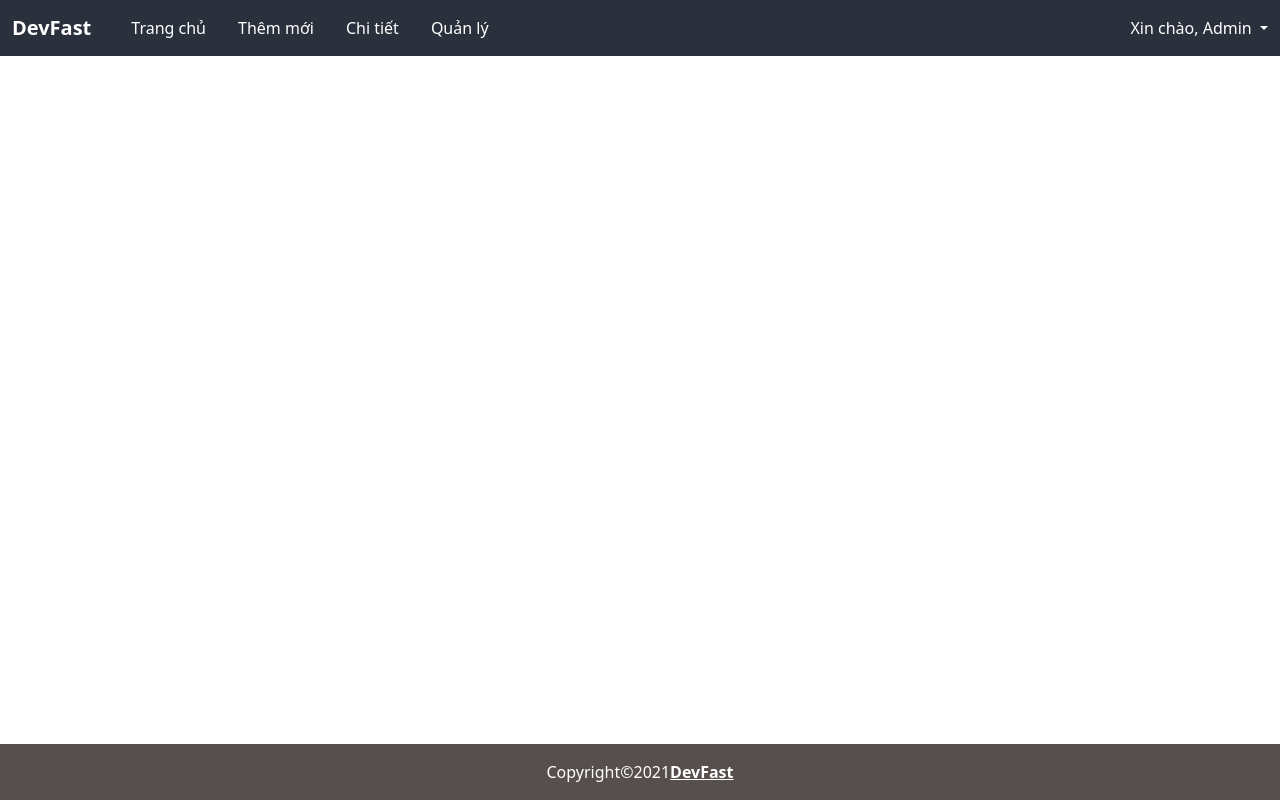
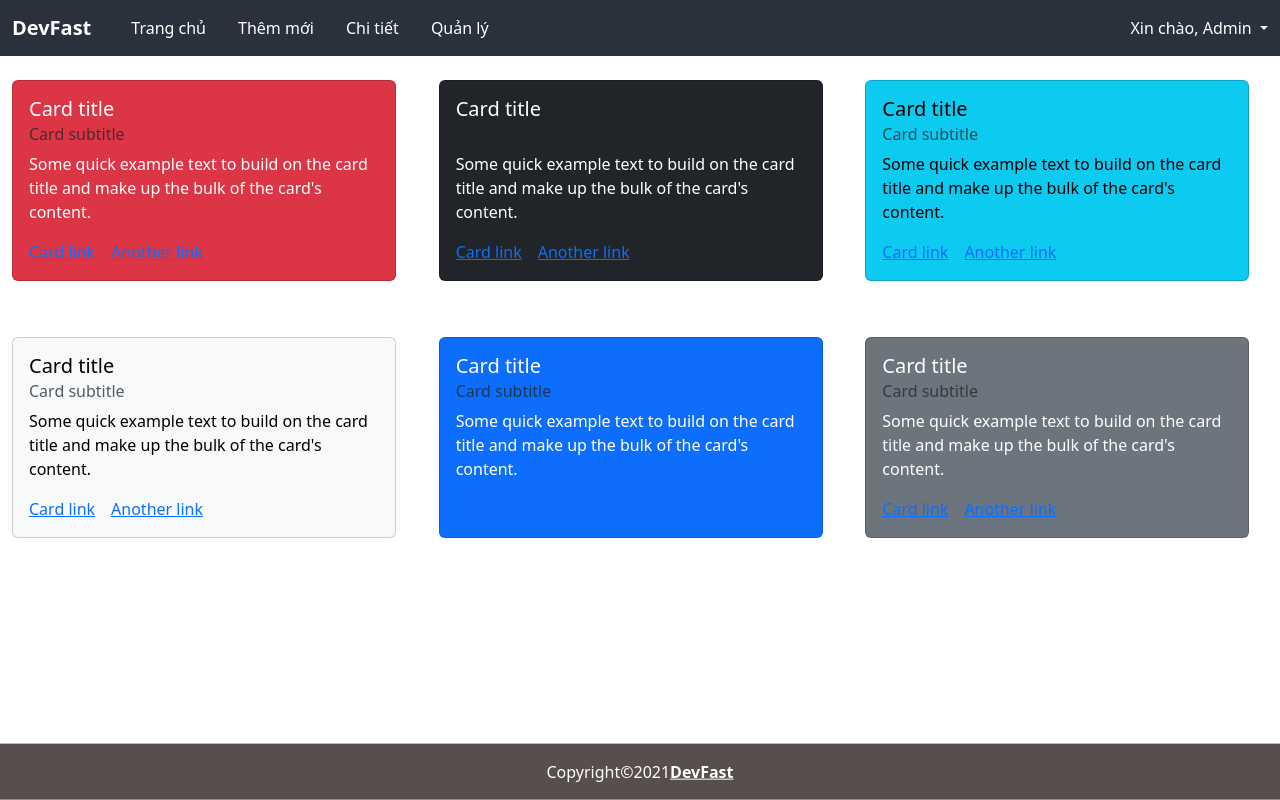
Before and after one commit to tunglam-it/timeoff-vue-admin, a Vue app: page / in a window 1280 px wide. Built offline with nearby package versions, Linux system fonts and the light colour scheme; what bootstrap-vue-next would draw is missing.

Commit message:
add items for dashboard

```diff
--- a/src/assets/main.css
+++ b/src/assets/main.css
@@ -6,22 +6,6 @@ body,html{
   height: 100%;
 }
 .footer{
-  /*background-color: rgb(87,78,78);*/
-  /*font-size: 15px;*/
-  /*display: flex;*/
-  /*width: 100%;*/
-  /*min-height: 60px;*/
-  /*justify-content: center;*/
-  /*align-items: center;*/
-
-  /*background-color: rgb(87,78,78);*/
-  /*font-size: 15px;*/
-  /*position: fixed;*/
-  /*left: 0;*/
-  /*bottom: 0;*/
-  /*width: 100%;*/
-  /*min-height: 60px;*/
-
   position: sticky;
   top: 100%;
   background: rgb(87,78,78);
@@ -54,3 +38,6 @@ body,html{
 .header-gray{
   background-color: #d9d9d9;
 }
+.position-left-25{
+  left: -25px;
+}
--- a/src/components/AppHeader.vue
+++ b/src/components/AppHeader.vue
@@ -3,7 +3,7 @@
     <div class="container-fluid">
       <router-link class="navbar-brand fw-bold text-white" to="/">DevFast</router-link>
       <button class="navbar-toggler" type="button" data-bs-toggle="collapse" data-bs-target="#navbarSupportedContent" aria-controls="navbarSupportedContent" aria-expanded="false" aria-label="Toggle navigation">
-        <span class="navbar-toggler-icon" style="color: white"></span>
+        <span class="navbar-toggler-icon"></span>
       </button>
       <div class="collapse navbar-collapse" id="navbarSupportedContent">
         <ul class="navbar-nav me-auto mb-2 mb-lg-0">
@@ -25,7 +25,7 @@
           <div class="dropdown-toggle text-white" type="button" data-bs-toggle="dropdown" aria-expanded="false">
             Xin chào, Admin
           </div>
-          <ul class="dropdown-menu position-absolute" style="left: -25px">
+          <ul class="dropdown-menu position-absolute position-left-25">
             <li><router-link class="dropdown-item" to="/info">Thông tin tài khoản</router-link></li>
             <li><router-link class="dropdown-item" to="#">Đăng xuất</router-link></li>
           </ul>
--- a/src/components/Auth/AuthHeader.vue
+++ b/src/components/Auth/AuthHeader.vue
@@ -15,8 +15,5 @@ export default {
   props:{
     linksTo: "",
   },
-  methods:{
-
-  }
 }
 </script>
--- a/src/layouts/Dashboard.vue
+++ b/src/layouts/Dashboard.vue
@@ -1,5 +1,77 @@
 <template>
   <AppHeader/>
+  <div class="container-fluid">
+    <div class="row">
+
+      <div class=" col-lg-4 col-md-4 col-sm-6 mb-5 mt-4">
+        <div class="card text-bg-danger" style="width: 24rem;">
+          <div class="card-body">
+            <h5 class="card-title">Card title</h5>
+            <h6 class="card-subtitle mb-2 text-muted">Card subtitle</h6>
+            <p class="card-text">Some quick example text to build on the card title and make up the bulk of the card's content.</p>
+            <a href="#" class="card-link">Card link</a>
+            <a href="#" class="card-link">Another link</a>
+          </div>
+        </div>
+      </div>
+      <div class="col-lg-4 col-md-4 col-sm-6 mb-5 mt-4">
+        <div class="card text-bg-dark" style="width: 24rem;">
+          <div class="card-body">
+            <h5 class="card-title">Card title</h5>
+            <h6 class="card-subtitle mb-2 text-muted">Card subtitle</h6>
+            <p class="card-text">Some quick example text to build on the card title and make up the bulk of the card's content.</p>
+            <a href="#" class="card-link">Card link</a>
+            <a href="#" class="card-link">Another link</a>
+          </div>
+        </div>
+      </div>
+      <div class=" col-lg-4 col-md-4 col-sm-6 mb-5 mt-4">
+        <div class="card text-bg-info" style="width: 24rem;">
+          <div class="card-body">
+            <h5 class="card-title">Card title</h5>
+            <h6 class="card-subtitle mb-2 text-muted">Card subtitle</h6>
+            <p class="card-text">Some quick example text to build on the card title and make up the bulk of the card's content.</p>
+            <a href="#" class="card-link">Card link</a>
+            <a href="#" class="card-link">Another link</a>
+          </div>
+        </div>
+      </div>
+      <div class=" col-lg-4 col-md-4 col-sm-6 mb-3 mt-2">
+        <div class="card text-bg-light" style="width: 24rem;">
+          <div class="card-body">
+            <h5 class="card-title">Card title</h5>
+            <h6 class="card-subtitle mb-2 text-muted">Card subtitle</h6>
+            <p class="card-text">Some quick example text to build on the card title and make up the bulk of the card's content.</p>
+            <a href="#" class="card-link">Card link</a>
+            <a href="#" class="card-link">Another link</a>
+          </div>
+        </div>
+      </div>
+      <div class=" col-lg-4 col-md-4 col-sm-6 mb-3 mt-2">
+        <div class="card text-bg-primary" style="width: 24rem;">
+          <div class="card-body">
+            <h5 class="card-title">Card title</h5>
+            <h6 class="card-subtitle mb-2 text-muted">Card subtitle</h6>
+            <p class="card-text">Some quick example text to build on the card title and make up the bulk of the card's content.</p>
+            <a href="#" class="card-link">Card link</a>
+            <a href="#" class="card-link">Another link</a>
+          </div>
+        </div>
+      </div>
+      <div class=" col-lg-4 col-md-4 col-sm-6 mb-3 mt-2">
+        <div class="card text-bg-secondary" style="width: 24rem;">
+          <div class="card-body">
+            <h5 class="card-title">Card title</h5>
+            <h6 class="card-subtitle mb-2 text-muted">Card subtitle</h6>
+            <p class="card-text">Some quick example text to build on the card title and make up the bulk of the card's content.</p>
+            <a href="#" class="card-link">Card link</a>
+            <a href="#" class="card-link">Another link</a>
+          </div>
+        </div>
+      </div>
+
+    </div>
+  </div>
 
   <AppFooter/>
 </template>
--- a/src/views/Register.vue
+++ b/src/views/Register.vue
@@ -39,7 +39,6 @@ import AuthHeader from "../components/Auth/AuthHeader.vue";
 import {Field, Form, ErrorMessage} from 'vee-validate';
 import AppFooter from "../components/AppFooter.vue";
 
-
 export default {
   name: 'Register',
   components: {
--- a/src/views/pages/Form/detail.vue
+++ b/src/views/pages/Form/detail.vue
@@ -12,7 +12,6 @@ import FormDetail from '../../../components/Form/FormDetail.vue';
 export default {
   name: 'DetailForm',
   components: {AppFooter, AppHeader, FormDetail},
-
 }
 </script>
 
```
